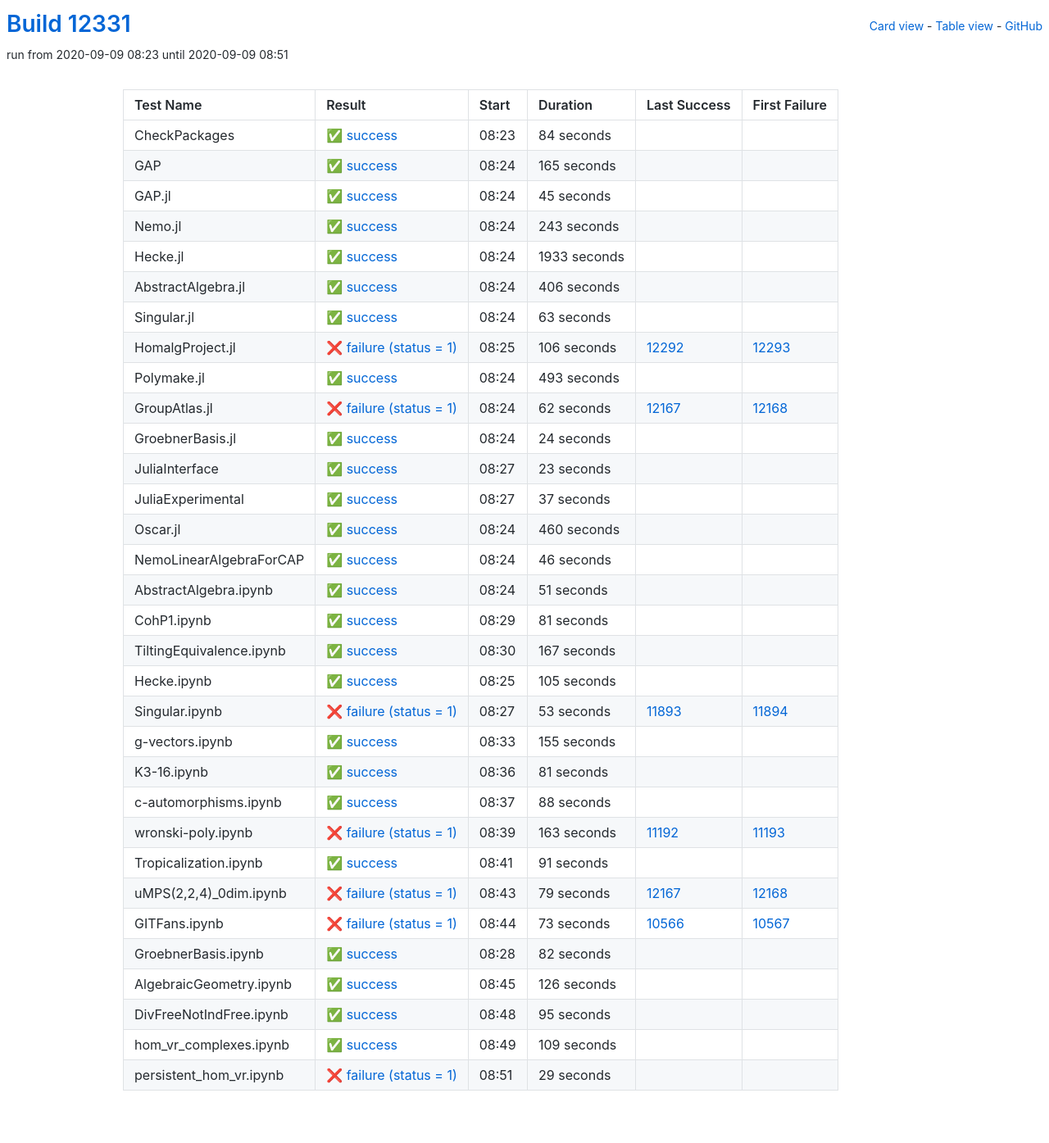
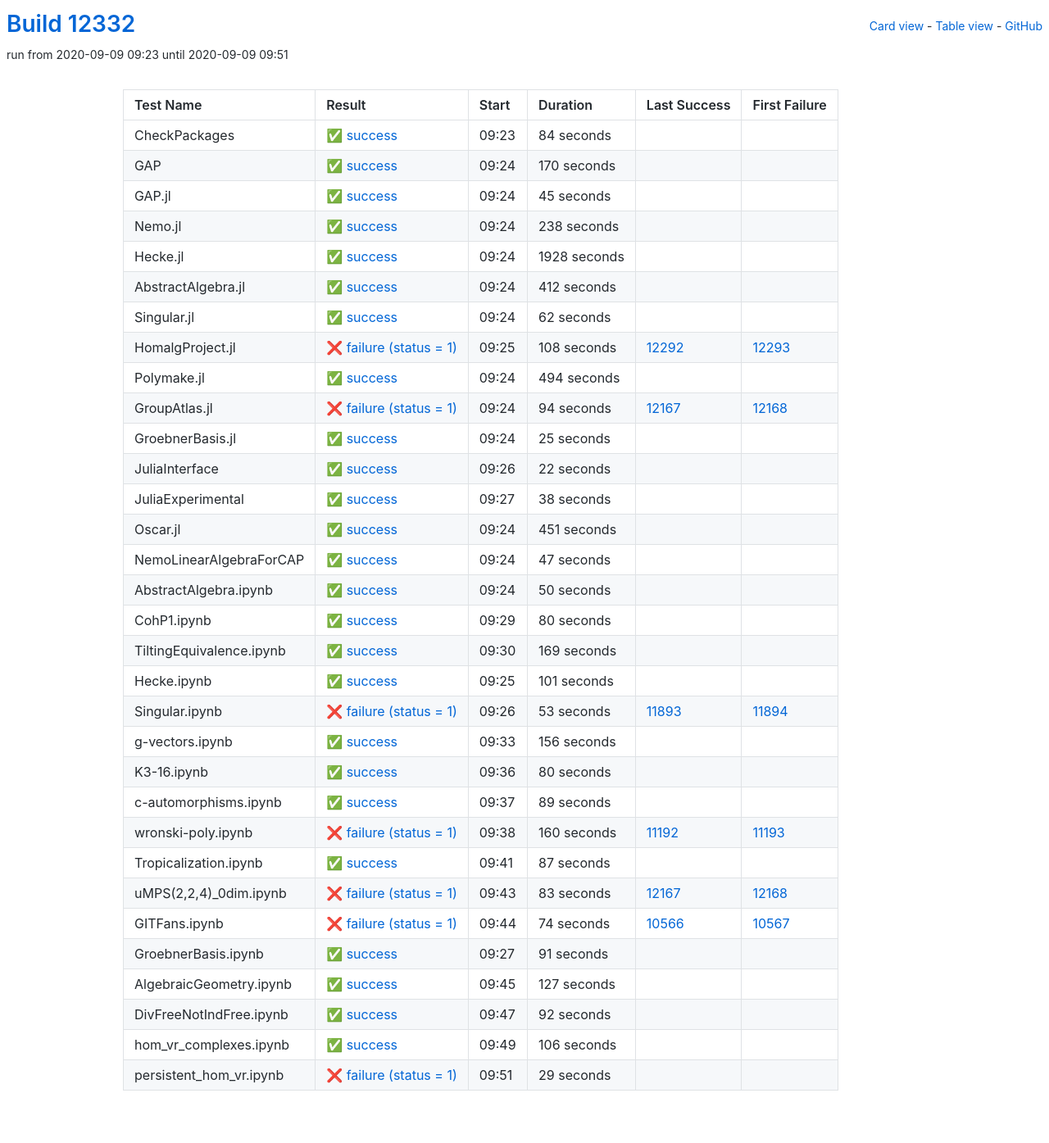
Before and after one commit to oscar-system/oscar-ci-status, a Jekyll site: the page built from table.html, in a window 1280 px wide. Shown: the whole page at 82% size. Built offline with Jekyll 4.4.1, drawn with Linux system fonts in a browser that asks for light colours.

Commit message:
Build #12332

```diff
--- a/_data/ci.yml
+++ b/_data/ci.yml
@@ -1,6 +1,6 @@
 ---
-build: 12331
-build_url: https://oscarci.mathematik.uni-kl.de/job/oscar/12331/
+build: 12332
+build_url: https://oscarci.mathematik.uni-kl.de/job/oscar/12332/
 job: oscar
 organization: oscar-system
 repo: oscar-ci-status
@@ -8,8 +8,8 @@ repourl: https://github.com/oscar-system/oscar-ci-status
 tests:
 - name: CheckPackages
   id: checkpackages
-  log: https://oscarci.mathematik.uni-kl.de/job/oscar/12331/artifact/logs/build-12331/CheckPackages.log
-  start: 2020-09-09 08:23
+  log: https://oscarci.mathematik.uni-kl.de/job/oscar/12332/artifact/logs/build-12332/CheckPackages.log
+  start: 2020-09-09 09:23
   success: true
   exitcode: 0
   status: success
@@ -20,20 +20,20 @@ tests:
   first_failure_url:
 - name: GAP
   id: gap
-  log: https://oscarci.mathematik.uni-kl.de/job/oscar/12331/artifact/logs/build-12331/GAP.log
-  start: 2020-09-09 08:24
+  log: https://oscarci.mathematik.uni-kl.de/job/oscar/12332/artifact/logs/build-12332/GAP.log
+  start: 2020-09-09 09:24
   success: true
   exitcode: 0
   status: success
-  duration: 165
+  duration: 170
   last_success: false
   last_success_url:
   first_failure: false
   first_failure_url:
 - name: GAP.jl
   id: gap-jl
-  log: https://oscarci.mathematik.uni-kl.de/job/oscar/12331/artifact/logs/build-12331/GAP.jl.log
-  start: 2020-09-09 08:24
+  log: https://oscarci.mathematik.uni-kl.de/job/oscar/12332/artifact/logs/build-12332/GAP.jl.log
+  start: 2020-09-09 09:24
   success: true
   exitcode: 0
   status: success
@@ -44,200 +44,200 @@ tests:
   first_failure_url:
 - name: Nemo.jl
   id: nemo-jl
-  log: https://oscarci.mathematik.uni-kl.de/job/oscar/12331/artifact/logs/build-12331/Nemo.jl.log
-  start: 2020-09-09 08:24
+  log: https://oscarci.mathematik.uni-kl.de/job/oscar/12332/artifact/logs/build-12332/Nemo.jl.log
+  start: 2020-09-09 09:24
   success: true
   exitcode: 0
   status: success
-  duration: 243
+  duration: 238
   last_success: false
   last_success_url:
   first_failure: false
   first_failure_url:
 - name: Hecke.jl
   id: hecke-jl
-  log: https://oscarci.mathematik.uni-kl.de/job/oscar/12331/artifact/logs/build-12331/Hecke.jl.log
-  start: 2020-09-09 08:24
+  log: https://oscarci.mathematik.uni-kl.de/job/oscar/12332/artifact/logs/build-12332/Hecke.jl.log
+  start: 2020-09-09 09:24
   success: true
   exitcode: 0
   status: success
-  duration: 1933
+  duration: 1928
   last_success: false
   last_success_url:
   first_failure: false
   first_failure_url:
 - name: AbstractAlgebra.jl
   id: abstractalgebra-jl
-  log: https://oscarci.mathematik.uni-kl.de/job/oscar/12331/artifact/logs/build-12331/AbstractAlgebra.jl.log
-  start: 2020-09-09 08:24
+  log: https://oscarci.mathematik.uni-kl.de/job/oscar/12332/artifact/logs/build-12332/AbstractAlgebra.jl.log
+  start: 2020-09-09 09:24
   success: true
   exitcode: 0
   status: success
-  duration: 406
+  duration: 412
   last_success: false
   last_success_url:
   first_failure: false
   first_failure_url:
 - name: Singular.jl
   id: singular-jl
-  log: https://oscarci.mathematik.uni-kl.de/job/oscar/12331/artifact/logs/build-12331/Singular.jl.log
-  start: 2020-09-09 08:24
+  log: https://oscarci.mathematik.uni-kl.de/job/oscar/12332/artifact/logs/build-12332/Singular.jl.log
+  start: 2020-09-09 09:24
   success: true
   exitcode: 0
   status: success
-  duration: 63
+  duration: 62
   last_success: false
   last_success_url:
   first_failure: false
   first_failure_url:
 - name: HomalgProject.jl
   id: homalgproject-jl
-  log: https://oscarci.mathematik.uni-kl.de/job/oscar/12331/artifact/logs/build-12331/HomalgProject.jl.log
-  start: 2020-09-09 08:25
+  log: https://oscarci.mathematik.uni-kl.de/job/oscar/12332/artifact/logs/build-12332/HomalgProject.jl.log
+  start: 2020-09-09 09:25
   success: false
   exitcode: 1
   status: failure
-  duration: 106
+  duration: 108
   last_success: 12292
   last_success_url: https://oscarci.mathematik.uni-kl.de/job/oscar/12292/
   first_failure: 12293
   first_failure_url: https://oscarci.mathematik.uni-kl.de/job/oscar/12293/
 - name: Polymake.jl
   id: polymake-jl
-  log: https://oscarci.mathematik.uni-kl.de/job/oscar/12331/artifact/logs/build-12331/Polymake.jl.log
-  start: 2020-09-09 08:24
+  log: https://oscarci.mathematik.uni-kl.de/job/oscar/12332/artifact/logs/build-12332/Polymake.jl.log
+  start: 2020-09-09 09:24
   success: true
   exitcode: 0
   status: success
-  duration: 493
+  duration: 494
   last_success: false
   last_success_url:
   first_failure: false
   first_failure_url:
 - name: GroupAtlas.jl
   id: groupatlas-jl
-  log: https://oscarci.mathematik.uni-kl.de/job/oscar/12331/artifact/logs/build-12331/GroupAtlas.jl.log
-  start: 2020-09-09 08:24
+  log: https://oscarci.mathematik.uni-kl.de/job/oscar/12332/artifact/logs/build-12332/GroupAtlas.jl.log
+  start: 2020-09-09 09:24
   success: false
   exitcode: 1
   status: failure
-  duration: 62
+  duration: 94
   last_success: 12167
   last_success_url: https://oscarci.mathematik.uni-kl.de/job/oscar/12167/
   first_failure: 12168
   first_failure_url: https://oscarci.mathematik.uni-kl.de/job/oscar/12168/
 - name: GroebnerBasis.jl
   id: groebnerbasis-jl
-  log: https://oscarci.mathematik.uni-kl.de/job/oscar/12331/artifact/logs/build-12331/GroebnerBasis.jl.log
-  start: 2020-09-09 08:24
+  log: https://oscarci.mathematik.uni-kl.de/job/oscar/12332/artifact/logs/build-12332/GroebnerBasis.jl.log
+  start: 2020-09-09 09:24
   success: true
   exitcode: 0
   status: success
-  duration: 24
+  duration: 25
   last_success: false
   last_success_url:
   first_failure: false
   first_failure_url:
 - name: JuliaInterface
   id: juliainterface
-  log: https://oscarci.mathematik.uni-kl.de/job/oscar/12331/artifact/logs/build-12331/JuliaInterface.log
-  start: 2020-09-09 08:27
+  log: https://oscarci.mathematik.uni-kl.de/job/oscar/12332/artifact/logs/build-12332/JuliaInterface.log
+  start: 2020-09-09 09:26
   success: true
   exitcode: 0
   status: success
-  duration: 23
+  duration: 22
   last_success: false
   last_success_url:
   first_failure: false
   first_failure_url:
 - name: JuliaExperimental
   id: juliaexperimental
-  log: https://oscarci.mathematik.uni-kl.de/job/oscar/12331/artifact/logs/build-12331/JuliaExperimental.log
-  start: 2020-09-09 08:27
+  log: https://oscarci.mathematik.uni-kl.de/job/oscar/12332/artifact/logs/build-12332/JuliaExperimental.log
+  start: 2020-09-09 09:27
   success: true
   exitcode: 0
   status: success
-  duration: 37
+  duration: 38
   last_success: false
   last_success_url:
   first_failure: false
   first_failure_url:
 - name: Oscar.jl
   id: oscar-jl
-  log: https://oscarci.mathematik.uni-kl.de/job/oscar/12331/artifact/logs/build-12331/Oscar.jl.log
-  start: 2020-09-09 08:24
+  log: https://oscarci.mathematik.uni-kl.de/job/oscar/12332/artifact/logs/build-12332/Oscar.jl.log
+  start: 2020-09-09 09:24
   success: true
   exitcode: 0
   status: success
-  duration: 460
+  duration: 451
   last_success: false
   last_success_url:
   first_failure: false
   first_failure_url:
 - name: NemoLinearAlgebraForCAP
   id: nemolinearalgebraforcap
-  log: https://oscarci.mathematik.uni-kl.de/job/oscar/12331/artifact/logs/build-12331/NemoLinearAlgebraForCAP.log
-  start: 2020-09-09 08:24
+  log: https://oscarci.mathematik.uni-kl.de/job/oscar/12332/artifact/logs/build-12332/NemoLinearAlgebraForCAP.log
+  start: 2020-09-09 09:24
   success: true
   exitcode: 0
   status: success
-  duration: 46
+  duration: 47
   last_success: false
   last_success_url:
   first_failure: false
   first_failure_url:
 - name: AbstractAlgebra.ipynb
   id: abstractalgebra-ipynb
-  log: https://oscarci.mathematik.uni-kl.de/job/oscar/12331/artifact/logs/build-12331/AbstractAlgebra.ipynb.log
-  start: 2020-09-09 08:24
+  log: https://oscarci.mathematik.uni-kl.de/job/oscar/12332/artifact/logs/build-12332/AbstractAlgebra.ipynb.log
+  start: 2020-09-09 09:24
   success: true
   exitcode: 0
   status: success
-  duration: 51
+  duration: 50
   last_success: false
   last_success_url:
   first_failure: false
   first_failure_url:
 - name: CohP1.ipynb
   id: cohp1-ipynb
-  log: https://oscarci.mathematik.uni-kl.de/job/oscar/12331/artifact/logs/build-12331/CohP1.ipynb.log
-  start: 2020-09-09 08:29
+  log: https://oscarci.mathematik.uni-kl.de/job/oscar/12332/artifact/logs/build-12332/CohP1.ipynb.log
+  start: 2020-09-09 09:29
   success: true
   exitcode: 0
   status: success
-  duration: 81
+  duration: 80
   last_success: false
   last_success_url:
   first_failure: false
   first_failure_url:
 - name: TiltingEquivalence.ipynb
   id: tiltingequivalence-ipynb
-  log: https://oscarci.mathematik.uni-kl.de/job/oscar/12331/artifact/logs/build-12331/TiltingEquivalence.ipynb.log
-  start: 2020-09-09 08:30
+  log: https://oscarci.mathematik.uni-kl.de/job/oscar/12332/artifact/logs/build-12332/TiltingEquivalence.ipynb.log
+  start: 2020-09-09 09:30
   success: true
   exitcode: 0
   status: success
-  duration: 167
+  duration: 169
   last_success: false
   last_success_url:
   first_failure: false
   first_failure_url:
 - name: Hecke.ipynb
   id: hecke-ipynb
-  log: https://oscarci.mathematik.uni-kl.de/job/oscar/12331/artifact/logs/build-12331/Hecke.ipynb.log
-  start: 2020-09-09 08:25
+  log: https://oscarci.mathematik.uni-kl.de/job/oscar/12332/artifact/logs/build-12332/Hecke.ipynb.log
+  start: 2020-09-09 09:25
   success: true
   exitcode: 0
   status: success
-  duration: 105
+  duration: 101
   last_success: false
   last_success_url:
   first_failure: false
   first_failure_url:
 - name: Singular.ipynb
   id: singular-ipynb
-  log: https://oscarci.mathematik.uni-kl.de/job/oscar/12331/artifact/logs/build-12331/Singular.ipynb.log
-  start: 2020-09-09 08:27
+  log: https://oscarci.mathematik.uni-kl.de/job/oscar/12332/artifact/logs/build-12332/Singular.ipynb.log
+  start: 2020-09-09 09:26
   success: false
   exitcode: 1
   status: failure
@@ -248,56 +248,92 @@ tests:
   first_failure_url: https://oscarci.mathematik.uni-kl.de/job/oscar/11894/
 - name: g-vectors.ipynb
   id: g-vectors-ipynb
-  log: https://oscarci.mathematik.uni-kl.de/job/oscar/12331/artifact/logs/build-12331/g-vectors.ipynb.log
-  start: 2020-09-09 08:33
+  log: https://oscarci.mathematik.uni-kl.de/job/oscar/12332/artifact/logs/build-12332/g-vectors.ipynb.log
+  start: 2020-09-09 09:33
   success: true
   exitcode: 0
   status: success
-  duration: 155
+  duration: 156
   last_success: false
   last_success_url:
   first_failure: false
   first_failure_url:
 - name: K3-16.ipynb
   id: k3-16-ipynb
-  log: https://oscarci.mathematik.uni-kl.de/job/oscar/12331/artifact/logs/build-12331/K3-16.ipynb.log
-  start: 2020-09-09 08:36
+  log: https://oscarci.mathematik.uni-kl.de/job/oscar/12332/artifact/logs/build-12332/K3-16.ipynb.log
+  start: 2020-09-09 09:36
   success: true
   exitcode: 0
   status: success
-  duration: 81
+  duration: 80
   last_success: false
   last_success_url:
   first_failure: false
   first_failure_url:
 - name: c-automorphisms.ipynb
   id: c-automorphisms-ipynb
-  log: https://oscarci.mathematik.uni-kl.de/job/oscar/12331/artifact/logs/build-12331/c-automorphisms.ipynb.log
-  start: 2020-09-09 08:37
+  log: https://oscarci.mathematik.uni-kl.de/job/oscar/12332/artifact/logs/build-12332/c-automorphisms.ipynb.log
+  start: 2020-09-09 09:37
   success: true
   exitcode: 0
   status: success
-  duration: 88
+  duration: 89
   last_success: false
   last_success_url:
   first_failure: false
   first_failure_url:
 - name: wronski-poly.ipynb
   id: wronski-poly-ipynb
-  log: https://oscarci.mathematik.uni-kl.de/job/oscar/12331/artifact/logs/build-12331/wronski-poly.ipynb.log
-  start: 2020-09-09 08:39
+  log: https://oscarci.mathematik.uni-kl.de/job/oscar/12332/artifact/logs/build-12332/wronski-poly.ipynb.log
+  start: 2020-09-09 09:38
   success: false
   exitcode: 1
   status: failure
-  duration: 163
+  duration: 160
   last_success: 11192
   last_success_url: https://oscarci.mathematik.uni-kl.de/job/oscar/11192/
   first_failure: 11193
   first_failure_url: https://oscarci.mathematik.uni-kl.de/job/oscar/11193/
 - name: Tropicalization.ipynb
   id: tropicalization-ipynb
-  log: https://oscarci.mathematik.uni-kl.de/job/oscar/12331/artifact/logs/build-12331/Tropicalization.ipynb.log
-  start: 2020-09-09 08:41
+  log: https://oscarci.mathematik.uni-kl.de/job/oscar/12332/artifact/logs/build-12332/Tropicalization.ipynb.log
+  start: 2020-09-09 09:41
+  success: true
+  exitcode: 0
+  status: success
+  duration: 87
+  last_success: false
+  last_success_url:
+  first_failure: false
+  first_failure_url:
+- name: uMPS(2,2,4)_0dim.ipynb
+  id: umps-2-2-4-0dim-ipynb
+  log: https://oscarci.mathematik.uni-kl.de/job/oscar/12332/artifact/logs/build-12332/uMPS-2-2-4-_0dim.ipynb.log
+  start: 2020-09-09 09:43
+  success: false
+  exitcode: 1
+  status: failure
+  duration: 83
+  last_success: 12167
+  last_success_url: https://oscarci.mathematik.uni-kl.de/job/oscar/12167/
+  first_failure: 12168
+  first_failure_url: https://oscarci.mathematik.uni-kl.de/job/oscar/12168/
+- name: GITFans.ipynb
+  id: gitfans-ipynb
+  log: https://oscarci.mathematik.uni-kl.de/job/oscar/12332/artifact/logs/build-12332/GITFans.ipynb.log
+  start: 2020-09-09 09:44
+  success: false
+  exitcode: 1
+  status: failure
+  duration: 74
+  last_success: 10566
+  last_success_url: https://oscarci.mathematik.uni-kl.de/job/oscar/10566/
+  first_failure: 10567
+  first_failure_url: https://oscarci.mathematik.uni-kl.de/job/oscar/10567/
+- name: GroebnerBasis.ipynb
+  id: groebnerbasis-ipynb
+  log: https://oscarci.mathematik.uni-kl.de/job/oscar/12332/artifact/logs/build-12332/GroebnerBasis.ipynb.log
+  start: 2020-09-09 09:27
   success: true
   exitcode: 0
   status: success
@@ -306,82 +342,46 @@ tests:
   last_success_url:
   first_failure: false
   first_failure_url:
-- name: uMPS(2,2,4)_0dim.ipynb
-  id: umps-2-2-4-0dim-ipynb
-  log: https://oscarci.mathematik.uni-kl.de/job/oscar/12331/artifact/logs/build-12331/uMPS-2-2-4-_0dim.ipynb.log
-  start: 2020-09-09 08:43
-  success: false
-  exitcode: 1
-  status: failure
-  duration: 79
-  last_success: 12167
-  last_success_url: https://oscarci.mathematik.uni-kl.de/job/oscar/12167/
-  first_failure: 12168
-  first_failure_url: https://oscarci.mathematik.uni-kl.de/job/oscar/12168/
-- name: GITFans.ipynb
-  id: gitfans-ipynb
-  log: https://oscarci.mathematik.uni-kl.de/job/oscar/12331/artifact/logs/build-12331/GITFans.ipynb.log
-  start: 2020-09-09 08:44
-  success: false
-  exitcode: 1
-  status: failure
-  duration: 73
-  last_success: 10566
-  last_success_url: https://oscarci.mathematik.uni-kl.de/job/oscar/10566/
-  first_failure: 10567
-  first_failure_url: https://oscarci.mathematik.uni-kl.de/job/oscar/10567/
-- name: GroebnerBasis.ipynb
-  id: groebnerbasis-ipynb
-  log: https://oscarci.mathematik.uni-kl.de/job/oscar/12331/artifact/logs/build-12331/GroebnerBasis.ipynb.log
-  start: 2020-09-09 08:28
+- name: AlgebraicGeometry.ipynb
+  id: algebraicgeometry-ipynb
+  log: https://oscarci.mathematik.uni-kl.de/job/oscar/12332/artifact/logs/build-12332/AlgebraicGeometry.ipynb.log
+  start: 2020-09-09 09:45
   success: true
   exitcode: 0
   status: success
-  duration: 82
-  last_success: false
-  last_success_url:
-  first_failure: false
-  first_failure_url:
-- name: AlgebraicGeometry.ipynb
-  id: algebraicgeometry-ipynb
-  log: https://oscarci.mathematik.uni-kl.de/job/oscar/12331/artifact/logs/build-12331/AlgebraicGeometry.ipynb.log
-  start: 2020-09-09 08:45
-  success: true
-  exitcode: 0
-  status: success
-  duration: 126
+  duration: 127
   last_success: false
   last_success_url:
   first_failure: false
   first_failure_url:
 - name: DivFreeNotIndFree.ipynb
   id: divfreenotindfree-ipynb
-  log: https://oscarci.mathematik.uni-kl.de/job/oscar/12331/artifact/logs/build-12331/DivFreeNotIndFree.ipynb.log
-  start: 2020-09-09 08:48
+  log: https://oscarci.mathematik.uni-kl.de/job/oscar/12332/artifact/logs/build-12332/DivFreeNotIndFree.ipynb.log
+  start: 2020-09-09 09:47
   success: true
   exitcode: 0
   status: success
-  duration: 95
+  duration: 92
   last_success: false
   last_success_url:
   first_failure: false
   first_failure_url:
 - name: hom_vr_complexes.ipynb
   id: hom-vr-complexes-ipynb
-  log: https://oscarci.mathematik.uni-kl.de/job/oscar/12331/artifact/logs/build-12331/hom_vr_complexes.ipynb.log
-  start: 2020-09-09 08:49
+  log: https://oscarci.mathematik.uni-kl.de/job/oscar/12332/artifact/logs/build-12332/hom_vr_complexes.ipynb.log
+  start: 2020-09-09 09:49
   success: true
   exitcode: 0
   status: success
-  duration: 109
+  duration: 106
   last_success: false
   last_success_url:
   first_failure: false
   first_failure_url:
 - name: persistent_hom_vr.ipynb
   id: persistent-hom-vr-ipynb
-  log: https://oscarci.mathematik.uni-kl.de/job/oscar/12331/artifact/logs/build-12331/persistent_hom_vr.ipynb.log
-  start: 2020-09-09 08:51
+  log: https://oscarci.mathematik.uni-kl.de/job/oscar/12332/artifact/logs/build-12332/persistent_hom_vr.ipynb.log
+  start: 2020-09-09 09:51
   success: false
   exitcode: 1
   status: failure
```
Also changed, not shown: README.md.
